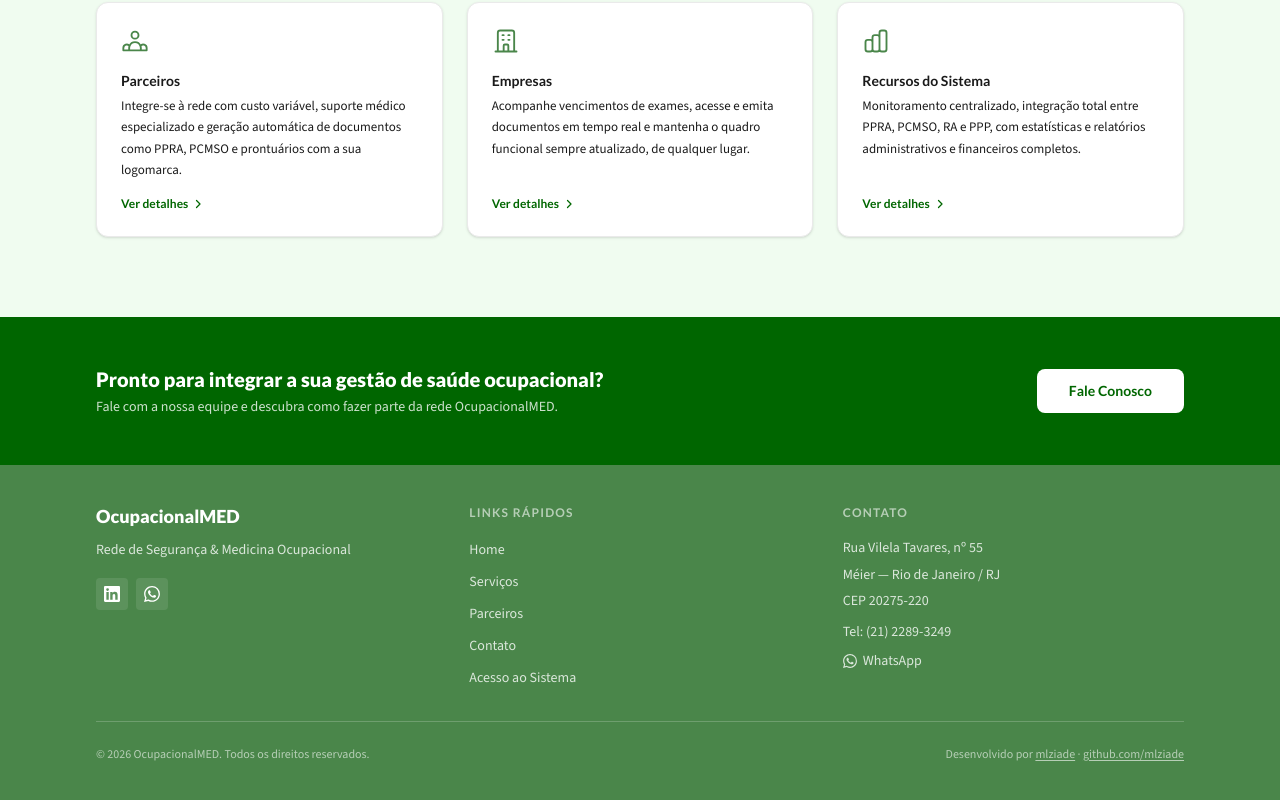
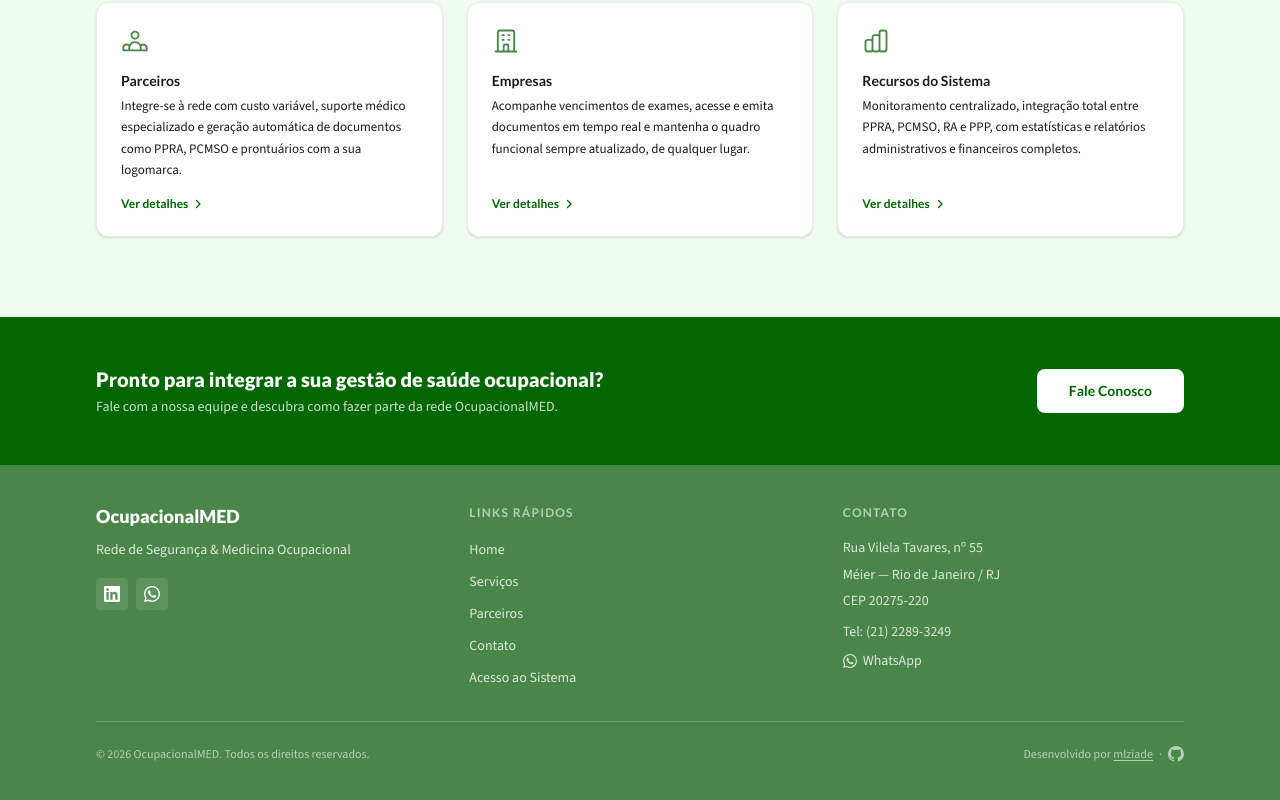
Before and after one commit to mlziade/ocupacionalmed, a Next.js app in the folder ocupacionalmed/: page / in a window 1280 px wide. Shown: the part 799-1599 px from the top of the page. Built offline with nearby package versions, Linux system fonts and the light colour scheme.

Commit message:
fix: update footer layout and improve developer github display

```diff
--- a/ocupacionalmed/components/Footer.tsx
+++ b/ocupacionalmed/components/Footer.tsx
@@ -110,8 +110,8 @@
         {/* Bottom bar */}
         <div className="mt-8 pt-6 border-t border-on-secondary/20 flex flex-col sm:flex-row items-center justify-between gap-2 text-xs text-on-secondary/60">
           <p>&copy; {year} OcupacionalMED. Todos os direitos reservados.</p>
-          <p>
-            Desenvolvido por{" "}
+          <div className="flex items-center gap-1.5">
+            <span>Desenvolvido por{" "}
               <a
                 href="https://mlziade.com.br"
                 target="_blank"
@@ -120,16 +120,20 @@
               >
                 mlziade
               </a>
-            {" · "}
+            </span>
+            <span>·</span>
             <a
               href="https://github.com/mlziade"
               target="_blank"
               rel="noopener noreferrer"
-              className="hover:text-on-secondary transition-colors duration-150 underline underline-offset-2"
+              aria-label="GitHub"
+              className="flex items-center hover:text-on-secondary transition-colors duration-150"
             >
-              github.com/mlziade
+              <svg viewBox="0 0 24 24" fill="currentColor" className="w-4 h-4">
+                <path d="M12 0C5.374 0 0 5.373 0 12c0 5.302 3.438 9.8 8.207 11.387.599.111.793-.261.793-.577v-2.234c-3.338.726-4.033-1.416-4.033-1.416-.546-1.387-1.333-1.756-1.333-1.756-1.089-.745.083-.729.083-.729 1.205.084 1.839 1.237 1.839 1.237 1.07 1.834 2.807 1.304 3.492.997.107-.775.418-1.305.762-1.604-2.665-.305-5.467-1.334-5.467-5.931 0-1.311.469-2.381 1.236-3.221-.124-.303-.535-1.524.117-3.176 0 0 1.008-.322 3.301 1.23A11.509 11.509 0 0 1 12 5.803c1.02.005 2.047.138 3.006.404 2.291-1.552 3.297-1.23 3.297-1.23.653 1.653.242 2.874.118 3.176.77.84 1.235 1.911 1.235 3.221 0 4.609-2.807 5.624-5.479 5.921.43.372.823 1.102.823 2.222v3.293c0 .319.192.694.801.576C20.566 21.797 24 17.3 24 12c0-6.627-5.373-12-12-12z" />
+              </svg>
             </a>
-          </p>
+          </div>
         </div>
       </div>
     </footer>
```
Lines whose indentation alone changed are shown as unchanged.
